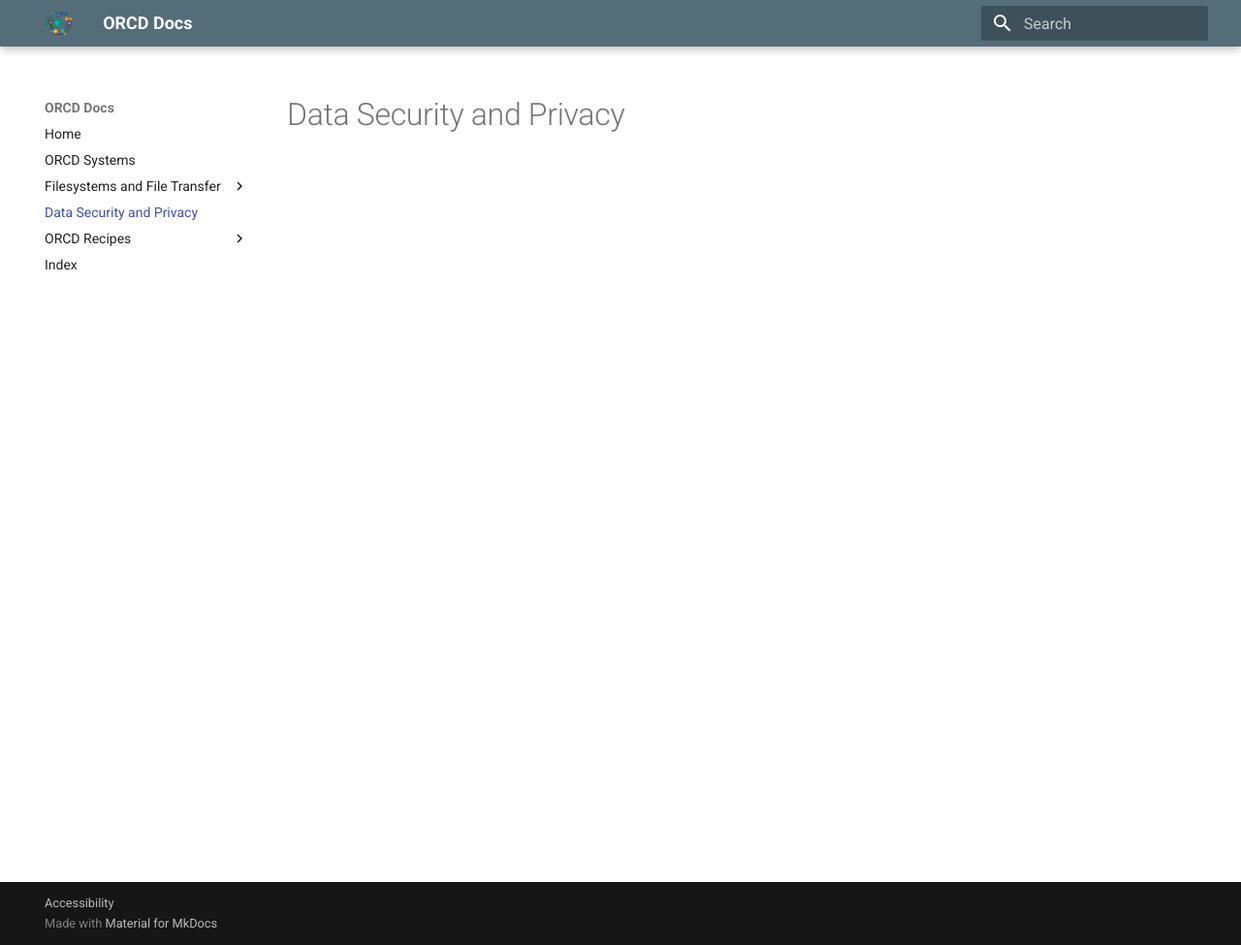
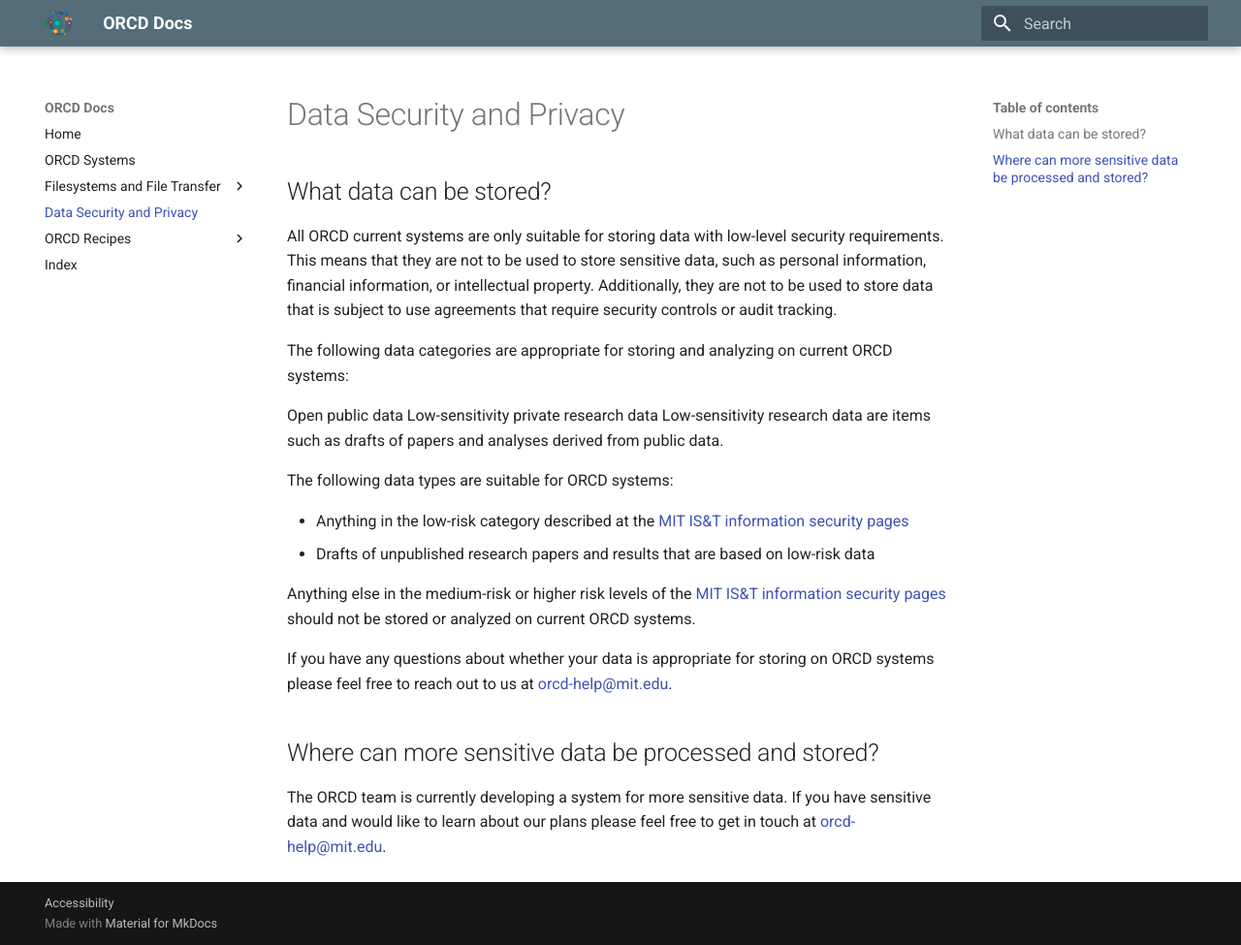
Before and after one commit to mit-orcd/orcd-docs-edit, an MkDocs documentation site: the page built from docs/data-security.md, in a window 1280 px wide and 975 px high. Shown: the whole window at 97% size. Built offline with MkDocs 1.6.1 and Material for MkDocs 9.7.7, drawn with Linux system fonts in a browser that asks for light colours.

Commit message:
adding text to data security page

```diff
--- a/docs/data-security.md
+++ b/docs/data-security.md
@@ -1 +1,24 @@
 # Data Security and Privacy
+
+## What data can be stored?
+
+All ORCD current systems are only suitable for storing data with low-level security requirements. This means that they are not to be used to store sensitive data, such as personal information, financial information, or intellectual property. Additionally, they are not to be used to store data that is subject to use agreements that require security controls or audit tracking.
+
+The following data categories are appropriate for storing and analyzing on current ORCD systems:
+
+Open public data
+Low-sensitivity private research data
+Low-sensitivity research data are items such as drafts of papers and analyses derived from public data.
+
+The following data types are suitable for ORCD systems:
+
+- Anything in the low-risk category described at the [MIT IS&T information security pages](https://infoprotect.mit.edu/risk-classifications)
+- Drafts of unpublished research papers and results that are based on low-risk data
+
+Anything else in the medium-risk or higher risk levels of the [MIT IS&T information security pages](https://infoprotect.mit.edu/risk-classifications) should not be stored or analyzed on current ORCD systems.
+
+If you have any questions about whether your data is appropriate for storing on ORCD systems please feel free to reach out to us at <orcd-help@mit.edu>.
+
+## Where can more sensitive data be processed and stored?
+
+The ORCD team is currently developing a system for more sensitive data. If you have sensitive data and would like to learn about our plans please feel free to get in touch at <orcd-help@mit.edu>.
```
